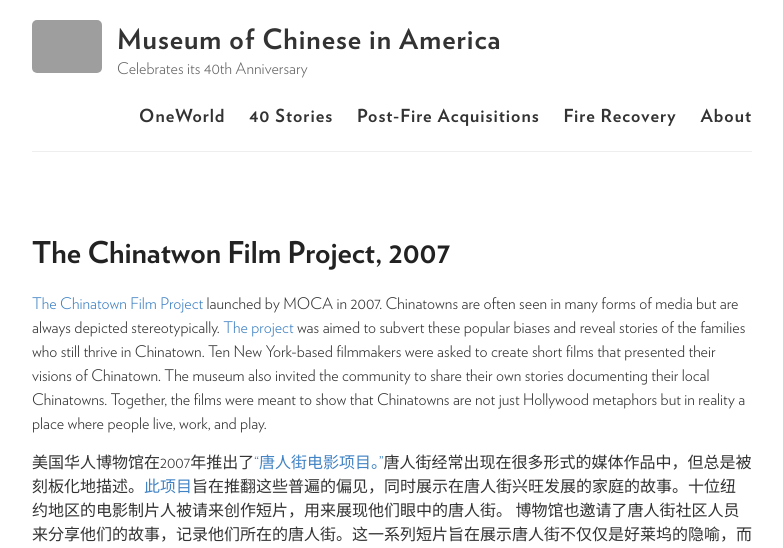
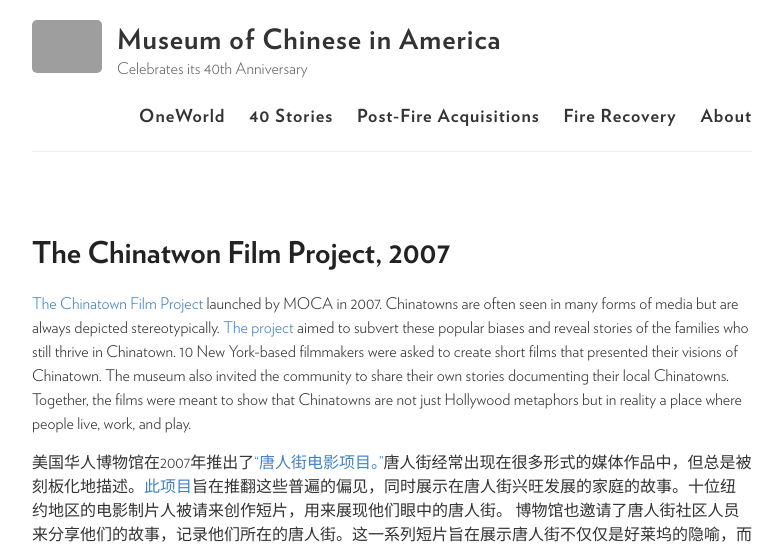
Before and after one commit to moca40/moca40.github.io, a Jekyll site: the page built from _stories/2007-01-01-chinatown-film-project.md, in a window 1280 px wide, cut to the strip 0-548 px from the top of the page. Shown: the whole strip, without its empty margins (248-1031 px from the left). Built offline with Jekyll 4.4.1, drawn with Linux system fonts in a browser that asks for light colours; grey boxes are pictures that could not be loaded.

Commit message:
Update 2007-01-01-chinatown-film-project.md

```diff
--- a/_stories/2007-01-01-chinatown-film-project.md
+++ b/_stories/2007-01-01-chinatown-film-project.md
@@ -13,7 +13,7 @@
     url: https://youtu.be/81R8-yQo-zY
 ---
 
-[The Chinatown Film Project](https://youtu.be/81R8-yQo-zY) launched by MOCA in 2007. Chinatowns are often seen in many forms of media but are always depicted stereotypically. [The project](https://www.mocanyc.org/visit/events/chinatown_film_project) was aimed to subvert these popular biases and reveal stories of the families who still thrive in Chinatown. Ten New York-based filmmakers were asked to create short films that presented their visions of Chinatown. The museum also invited the community to share their own stories documenting their local Chinatowns. Together, the films were meant to show that Chinatowns are not just Hollywood metaphors but in reality a place where people live, work, and play.
+[The Chinatown Film Project](https://youtu.be/81R8-yQo-zY) launched by MOCA in 2007. Chinatowns are often seen in many forms of media but are always depicted stereotypically. [The project](https://www.mocanyc.org/visit/events/chinatown_film_project) aimed to subvert these popular biases and reveal stories of the families who still thrive in Chinatown. 10 New York-based filmmakers were asked to create short films that presented their visions of Chinatown. The museum also invited the community to share their own stories documenting their local Chinatowns. Together, the films were meant to show that Chinatowns are not just Hollywood metaphors but in reality a place where people live, work, and play.
 
 美国华人博物馆在2007年推出了["唐人街电影项目。"](https://youtu.be/81R8-yQo-zY)唐人街经常出现在很多形式的媒体作品中，但总是被刻板化地描述。[此项目](https://www.mocanyc.org/visit/events/chinatown_film_project)旨在推翻这些普遍的偏见，同时展示在唐人街兴旺发展的家庭的故事。十位纽约地区的电影制片人被请来创作短片，用来展现他们眼中的唐人街。 博物馆也邀请了唐人街社区人员来分享他们的故事，记录他们所在的唐人街。这一系列短片旨在展示唐人街不仅仅是好莱坞的隐喻，而是现实世界中，一个人们生活、工作、和玩耍的地方。
 
```
